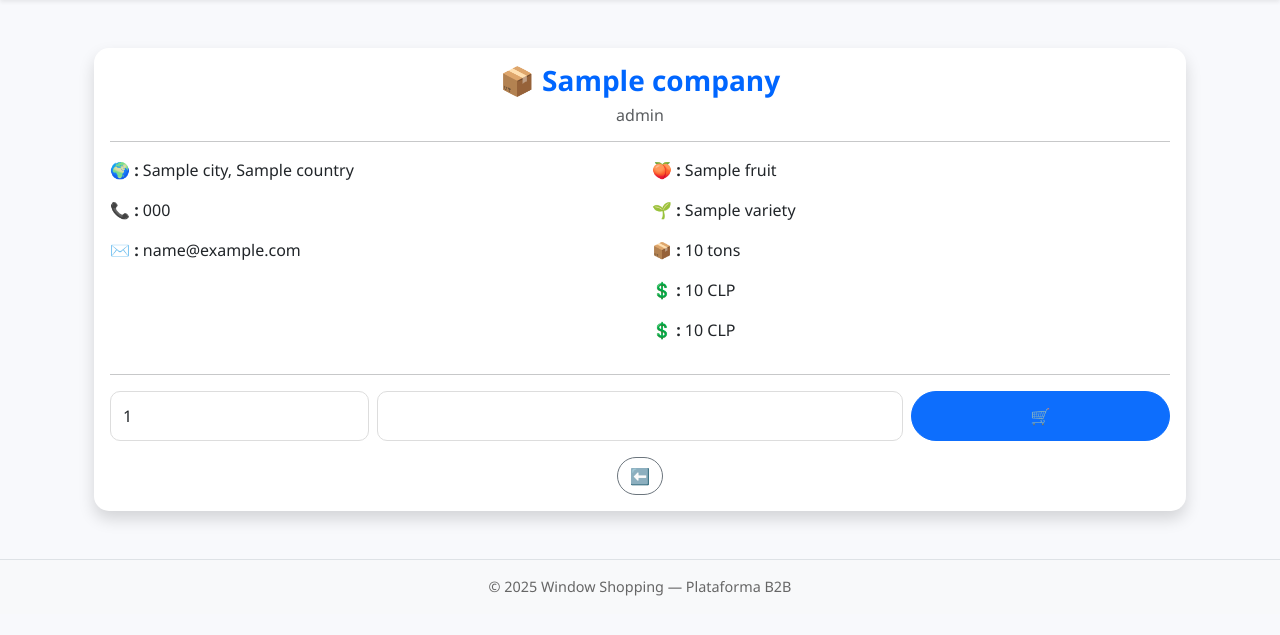
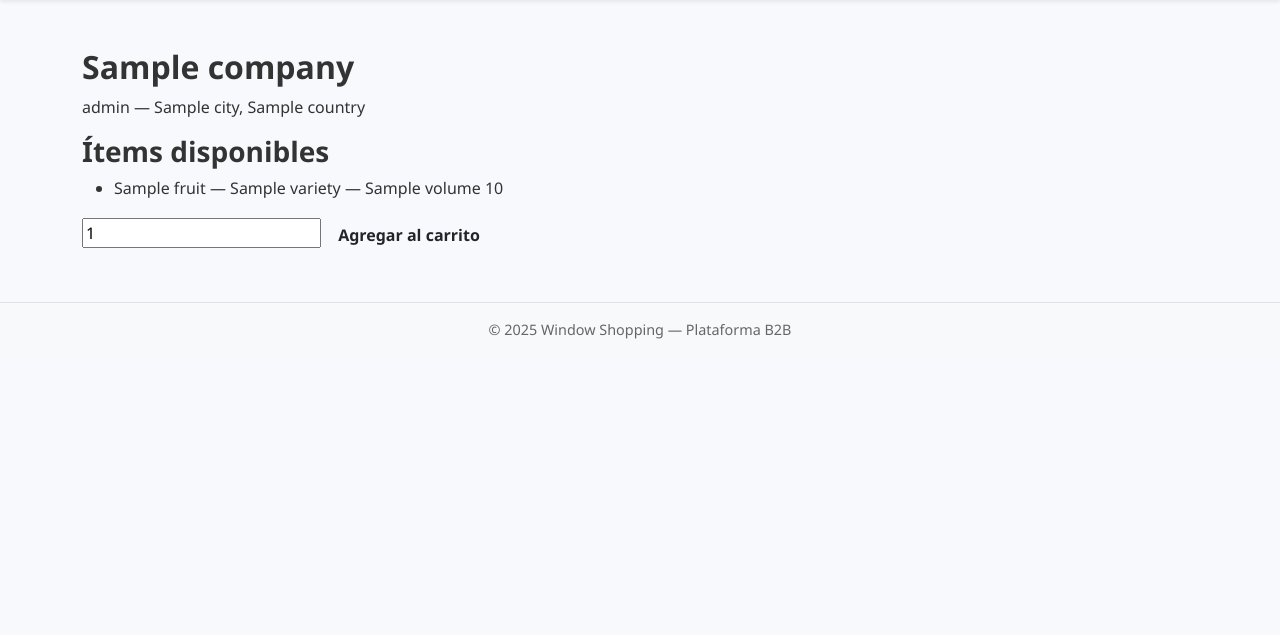
Before and after one commit to crhistopher09ponce04-art/Window-Shopping, a Flask app: template templates/detalle.html in a window 1280 px wide. Shown: the part 57-692 px from the top of the page. Run offline with Flask 3, Linux system fonts and the light colour scheme; the template is opened without the code that fills it: most values are stand-ins (such as "Sample title", 1, 10 or a date in 2020).

Commit message:
Update detalle.html

```diff
--- a/templates/detalle.html
+++ b/templates/detalle.html
@@ -1,57 +1,15 @@
 {% extends "base.html" %}
 {% block content %}
-<div class="container">
-    <div class="card mt-4 shadow">
-        <div class="card-body">
-            <h3 class="card-title text-center">📦 {{ company.name }}</h3>
-            <h6 class="text-muted text-center">{{ company.role }}</h6>
-
-            <hr>
-
-            <div class="row">
-                <div class="col-md-6">
-                    <p><strong>🌍 {{ _('Ubicación') }}:</strong> {{ company.city }}, {{ company.country }}</p>
-                    <p><strong>📞 {{ _('Teléfono') }}:</strong> {{ company.phone or "—" }}</p>
-                    <p><strong>✉️ {{ _('Email') }}:</strong> {{ company.email or "—" }}</p>
-                </div>
-                <div class="col-md-6">
-                    {% if company.fruit %}
-                        <p><strong>🍑 {{ _('Fruta') }}:</strong> {{ company.fruit }}</p>
-                        <p><strong>🌱 {{ _('Variedad') }}:</strong> {{ company.variety }}</p>
-                        <p><strong>📦 {{ _('Volumen disponible') }}:</strong> {{ company.volume_tons }} tons</p>
-                        <p><strong>💲 {{ _('Precio caja') }}:</strong> {{ company.price_box }} CLP</p>
-                        <p><strong>💲 {{ _('Precio kg') }}:</strong> {{ company.price_kg }} CLP</p>
-                    {% elif company.service %}
-                        <p><strong>🛠 {{ _('Servicio') }}:</strong> {{ company.service }}</p>
-                    {% elif company.product_requested %}
-                        <p><strong>📥 {{ _('Producto solicitado') }}:</strong> {{ company.product_requested }}</p>
-                        <p><strong>🌱 {{ _('Variedad solicitada') }}:</strong> {{ company.variety_requested }}</p>
-                        <p><strong>📦 {{ _('Volumen solicitado') }}:</strong> {{ company.volume_requested_tons }} tons</p>
-                    {% endif %}
-                </div>
-            </div>
-
-            <hr>
-
-            <!-- Formulario para agregar al carrito -->
-            <form method="post" class="mt-3">
-                <div class="row g-2">
-                    <div class="col-md-3">
-                        <input type="number" name="quantity" class="form-control" placeholder="{{ _('Cantidad') }}" min="1" value="1" required>
-                    </div>
-                    <div class="col-md-6">
-                        <input type="text" name="notes" class="form-control" placeholder="{{ _('Notas (opcional)') }}">
-                    </div>
-                    <div class="col-md-3 d-grid">
-                        <button type="submit" class="btn btn-primary">🛒 {{ _('Agregar al carrito') }}</button>
-                    </div>
-                </div>
-            </form>
-
-            <div class="text-center mt-3">
-                <a href="{{ url_for('dashboard') }}" class="btn btn-outline-secondary">⬅️ {{ _('Volver al Panel') }}</a>
-            </div>
-        </div>
-    </div>
-</div>
+<h2>{{ company.name }}</h2>
+<p>{{ company.role }} — {{ company.city }}, {{ company.country }}</p>
+<h3>{{ t("Ítems disponibles", "Available items") }}</h3>
+<ul>
+{% for item in company.items %}
+  <li>{{ item.get("fruit") or item.get("service") }} — {{ item.get("variety") or item.get("availability") }} — {{ item.get("volume") or "" }} {{ item.get("price") or "" }}</li>
+{% endfor %}
+</ul>
+<form method="post">
+    <input type="number" name="quantity" placeholder="Cantidad" min="1" value="1">
+    <button type="submit" class="btn">{{ t("Agregar al carrito", "Add to cart") }}</button>
+</form>
 {% endblock %}
```
